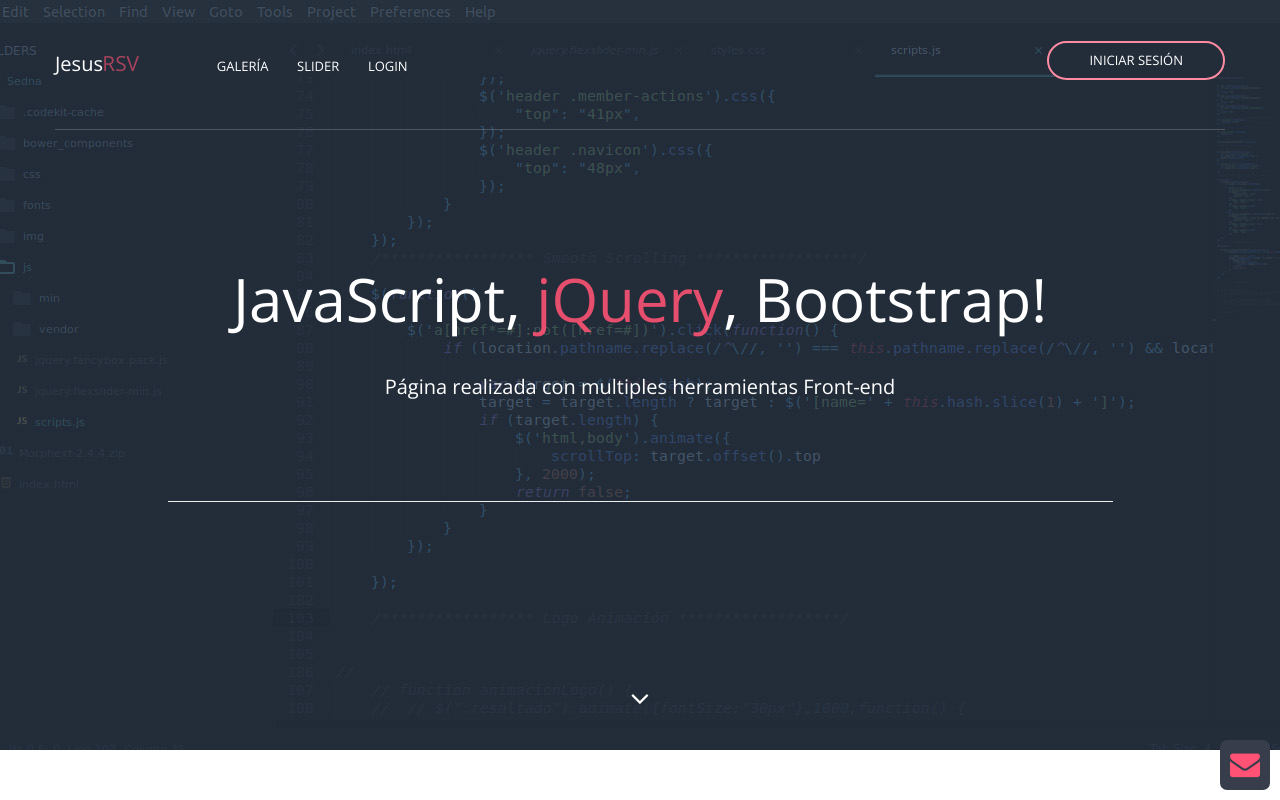
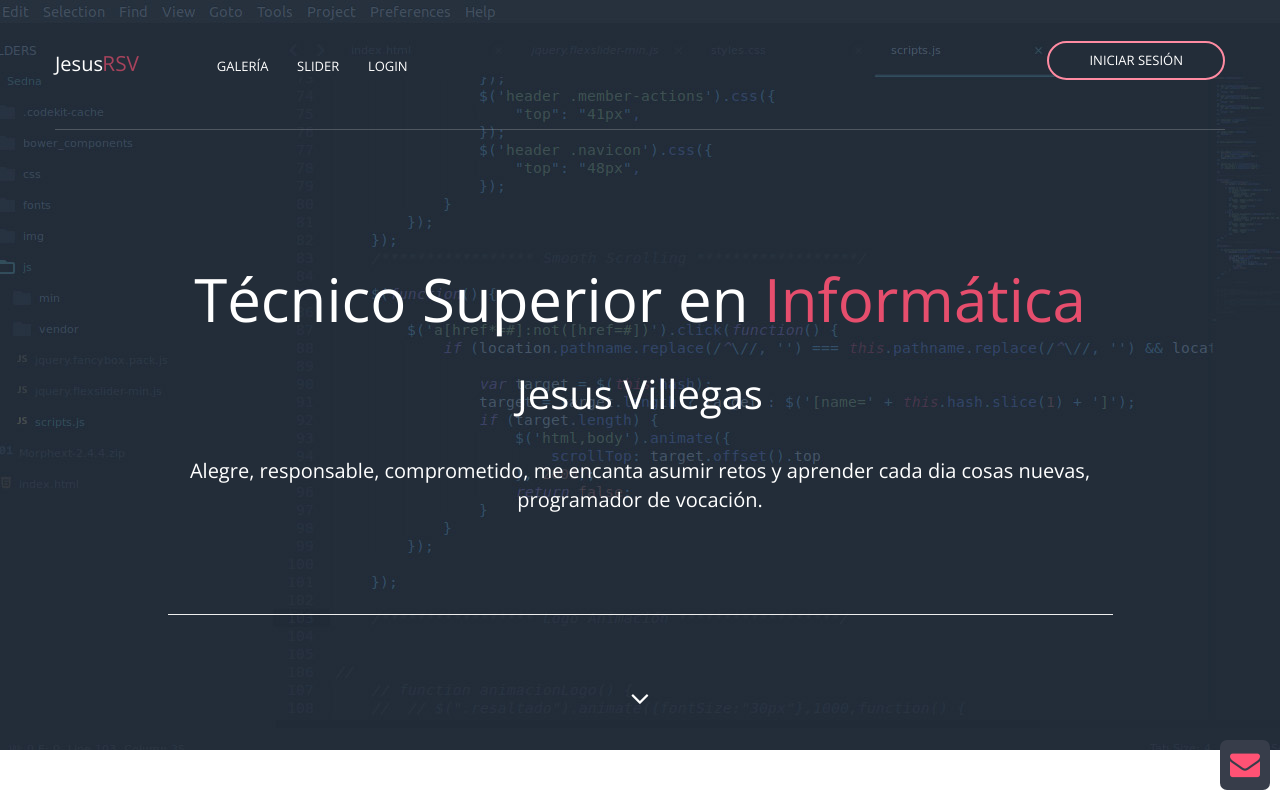
Before and after one commit to JesusRSV/informacion, a plain HTML site: page index.html in a window 1280 px wide. Shown: the top 800 px of the page. Drawn offline with nearby package versions, Linux system fonts and the light colour scheme.

Commit message:
modificando titulos

```diff
--- a/css/styles.css
+++ b/css/styles.css
@@ -361,6 +361,10 @@ Hero
   color: #fff;
 }
 .hero h1 {
+  color: #fff;
+  margin-bottom: 40px;
+}
+.hero h2 {
   color: #fff;
   margin-bottom: 40px;
 }
--- a/index.html
+++ b/index.html
@@ -3,7 +3,7 @@
 <head>
     <meta charset="utf-8">
     <meta http-equiv="X-UA-Compatible" content="IE=edge" />
-    <title>JavaScript, jQuery, Bootstrap! - JesusRSV</title>
+    <title>JesusRSV</title>
     <meta name="description" content="">
     <meta name="viewport" content="width=device-width, initial-scale=1">
     <link rel="stylesheet" href="css/normalize.min.css">
@@ -52,8 +52,10 @@
             <div class="row">
                 <div class="col-md-10 col-md-offset-1">
                     <div class="hero-content text-center">
-                        <h1>JavaScript, <span class="jquery">jQuery</span>, Bootstrap!</h1>
-                        <p class="intro">Página realizada con multiples herramientas Front-end</p>
+                        <h1>Técnico Superior en <span class="jquery">Informática</span></h1>
+                        <h2>Jesus Villegas</h2>
+                        <p class="intro">Alegre, responsable, comprometido, me encanta asumir retos y aprender cada dia cosas nuevas, programador de vocación.</p>
+
                         <hr>
                     </div>
                 </div>
```
